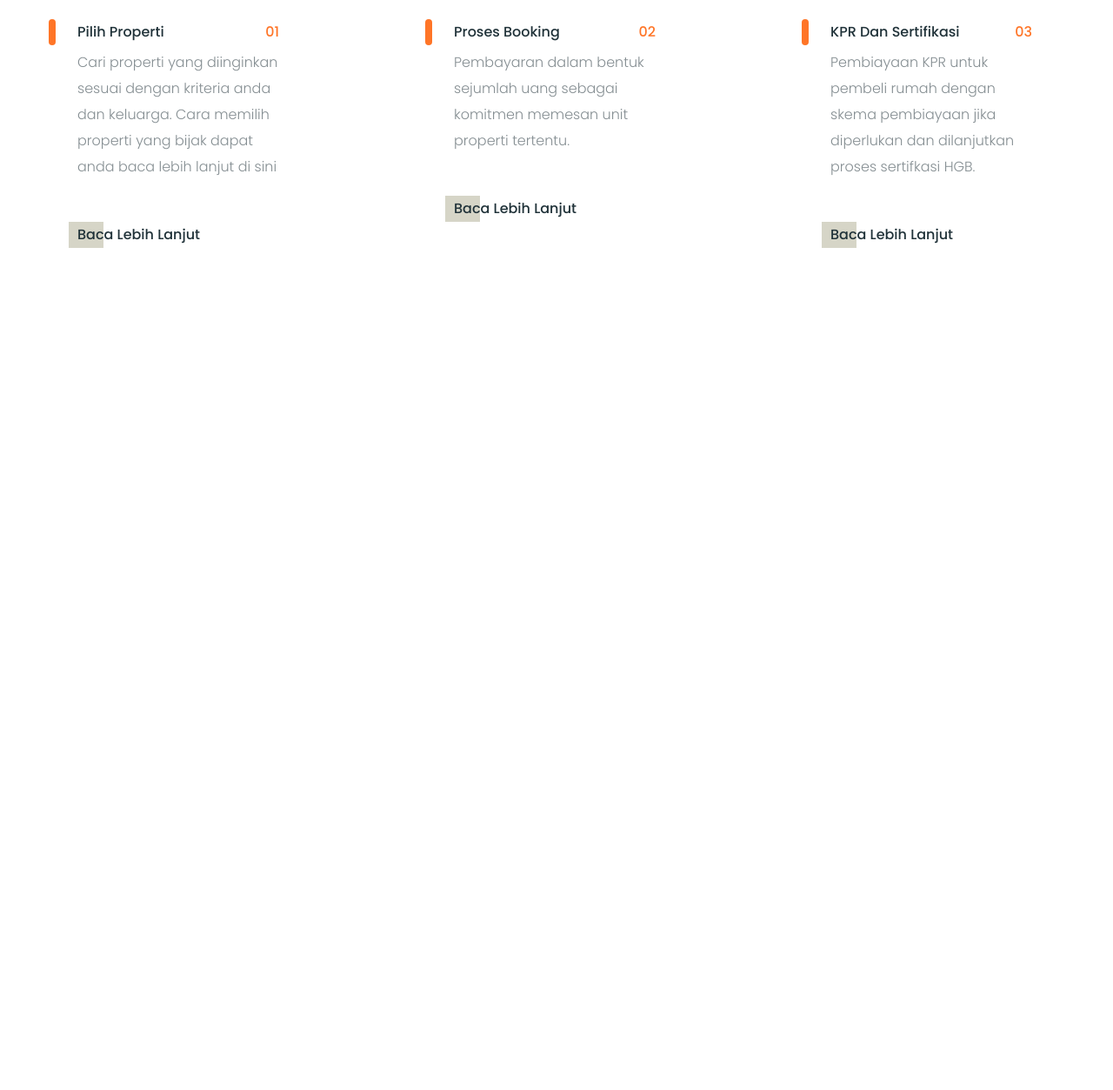
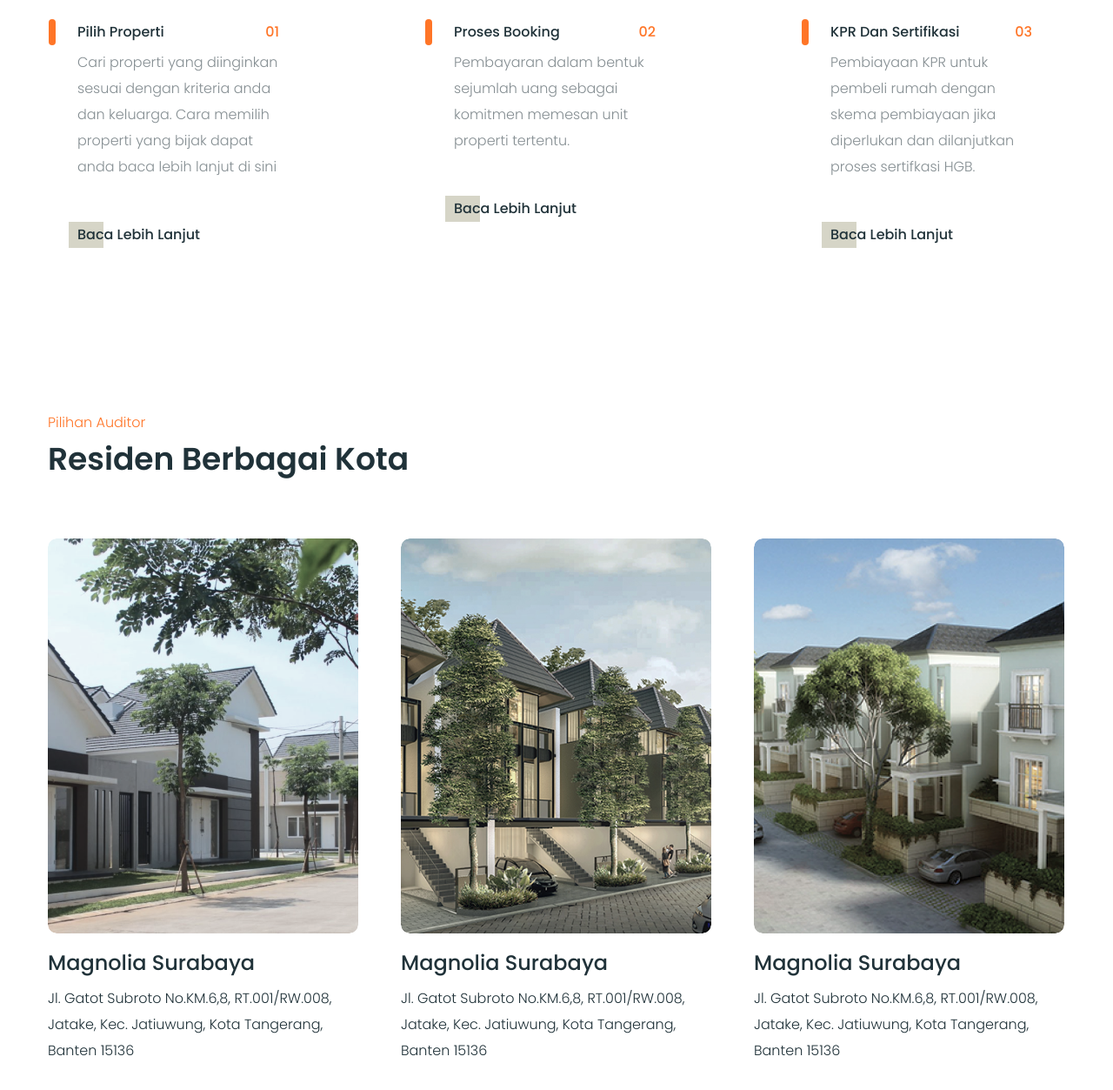
Before and after one commit to Web-Tushar/-0mah-figma-to-html-css, a plain HTML site: page index.html in a window 1280 px wide. Shown: the part 1107-2360 px from the top of the page at 87% size. Before the commit the page ends 1510 px from the top, so only its background shows below. Drawn offline with Linux system fonts and the light colour scheme.

Commit message:
auditor add

```diff
--- a/css/style.css
+++ b/css/style.css
@@ -322,3 +322,49 @@ h1,h2,h3,h4,h5,h6,p{
   width: 115%;
 }
 /* =====about section start here==== */
+
+/* ======Auditor section start here===  */
+#auditor{
+  background-color: #fff;
+  padding: 68px 0 ;
+}
+.auditor_heading p{
+  color: #FF7527;
+}
+
+.auditor_wrapper{
+  margin-top: 64px;
+  display: flex;
+  column-gap: 49px;
+}
+.auditor_img{
+  width: 357px;
+   height: 454px;
+   overflow: hidden;
+   border-radius: 10px;
+
+}
+
+.auditor_img img{
+  width: 100%;
+   height: 100%;
+   overflow: hidden;
+   border-radius: 10px;
+   object-fit: cover;
+
+}
+
+.auditor_content h4{
+  margin-top: 16px;
+  color: #203239;
+  font-family: var(--font_poppins);
+  font-size: 24px;
+  font-weight: 500;
+  line-height: 150%;
+
+}
+.auditor_content p{
+  margin-top: 8px;
+  width: 356px;
+}
+/* ======Auditor section end here===  */
--- a/index.html
+++ b/index.html
@@ -114,6 +114,54 @@
   </section>
   <!-- ====== about section end here===== -->
 
+   <!-- ======Auditor section start here=== -->
+   <section id="auditor">
+    <div class="container">
+      <div class="auditor_heading">
+        <p class="paragraph">Pilihan Auditor</p>
+        <h3 class="heading">Residen Berbagai Kota</h3>
+
+      </div>
+      <div class="auditor_wrapper">
+        <div class="auditor_item">
+          <div class="auditor_img">
+            <img src="./images/image 5.png" alt="mot_found">
+          </div>
+          <div class="auditor_content">
+            <h4>Magnolia Surabaya</h4>
+            <p class="paragraph">Jl. Gatot Subroto No.KM.6,8, RT.001/RW.008, Jatake, Kec. Jatiuwung, Kota Tangerang, Banten 15136</p>
+          </div>
+
+        </div>
+        <div class="auditor_item">
+          <div class="auditor_img">
+            <img src="./images/image 6.png" alt="mot_found">
+          </div>
+          <div class="auditor_content">
+            <h4>Magnolia Surabaya</h4>
+            <p class="paragraph">Jl. Gatot Subroto No.KM.6,8, RT.001/RW.008, Jatake, Kec. Jatiuwung, Kota Tangerang, Banten 15136</p>
+          </div>
+
+        </div>
+        <div class="auditor_item">
+          <div class="auditor_img">
+            <img src="./images/image 7.png" alt="mot_found">
+          </div>
+          <div class="auditor_content">
+            <h4>Magnolia Surabaya</h4>
+            <p class="paragraph">Jl. Gatot Subroto No.KM.6,8, RT.001/RW.008, Jatake, Kec. Jatiuwung, Kota Tangerang, Banten 15136</p>
+          </div>
+
+        </div>
+      </div>
+
+
+    </div>
+
+  </section>
+  <!-- ======Auditor section end here=== -->
+
+
 
 </body>
 </html>
```
